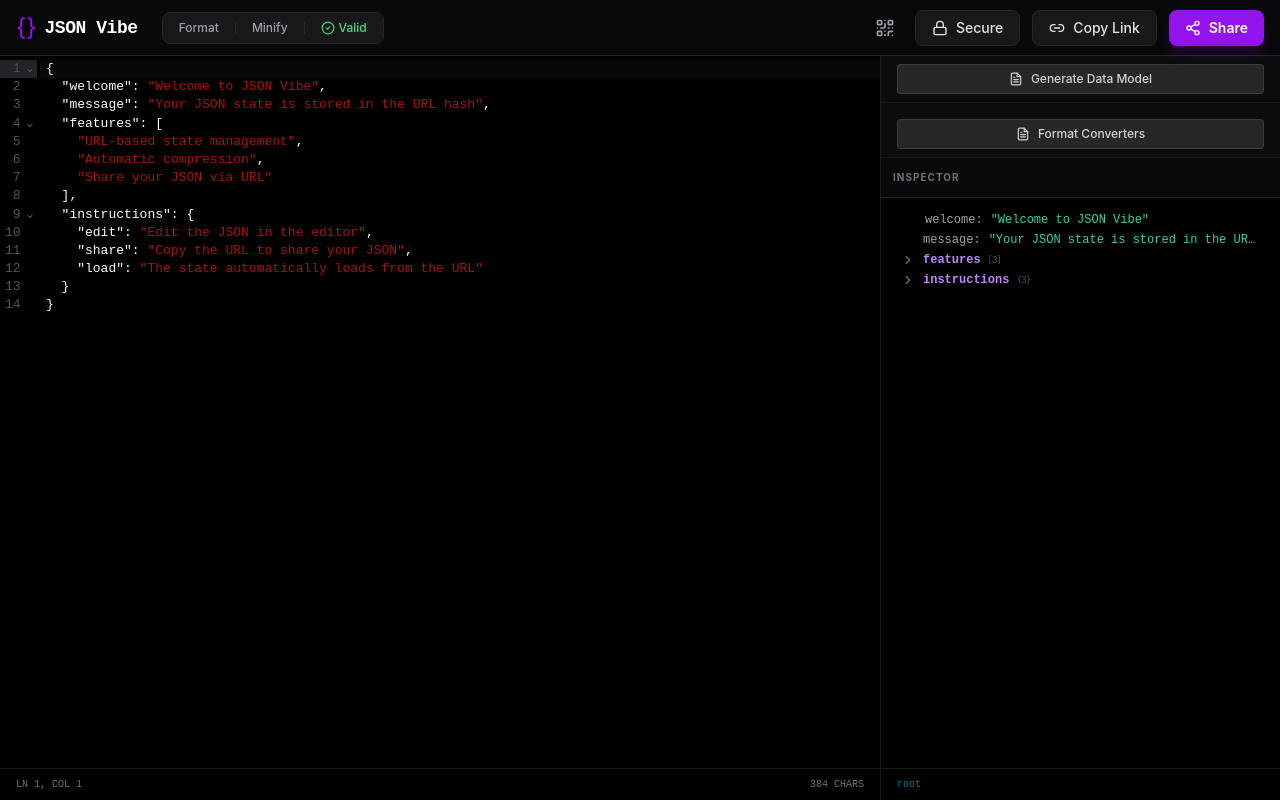
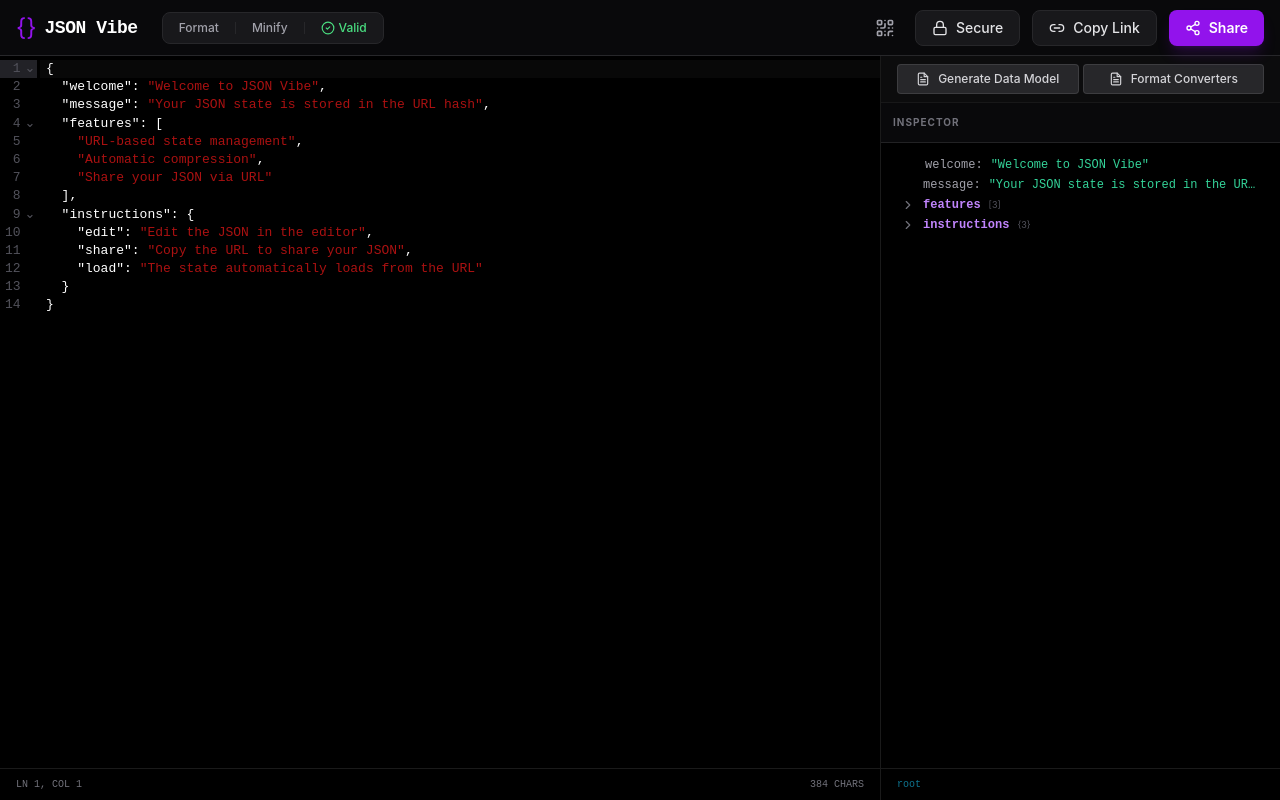
Before and after one commit to KanchanaSW/json-vibe, a Next.js app: page / in a window 1280 px wide. Built offline with nearby package versions, Linux system fonts and the light colour scheme.

Commit message:
Refine JsonTreeViewer button layout for improved UI consistency
Adjust the spacing between buttons in the JsonTreeViewer component to enhance visual alignment and user experience. This update aims to create a more cohesive interface while maintaining existing functionality.

```diff
--- a/components/JsonTreeViewer.tsx
+++ b/components/JsonTreeViewer.tsx
@@ -85,7 +85,7 @@ export default function JsonTreeViewer({
 
   return (
     <div className="flex flex-col h-full bg-black overflow-hidden">
-      <div className="flex items-center gap-2 px-4 py-2 bg-zinc-900/50 border-b border-white/5 shrink-0">
+      <div className="flex items-center gap-1 px-4 py-2 bg-zinc-900/50 border-b border-white/5 shrink-0">
         <button
           onClick={onGenerateModel}
           className="flex w-full justify-center items-center gap-2 px-3 py-1.5 text-xs font-medium text-zinc-300 bg-zinc-800 hover:bg-zinc-700 hover:text-white rounded border border-white/10 transition-colors"
@@ -109,11 +109,10 @@ export default function JsonTreeViewer({
           </svg>
           Generate Data Model
         </button>
-      </div>
-      <div className="flex items-center gap-2 px-4 py-2 bg-zinc-900/50 border-b border-white/5 shrink-0">
+
         <button
           onClick={onFormatConvert}
-          className="flex w-full justify-center items-center gap-2 px-3 py-1.5 text-xs font-medium text-zinc-300 bg-zinc-800 hover:bg-zinc-700 hover:text-white rounded border border-white/10 transition-colors mt-2"
+          className="flex w-full justify-center items-center gap-2 px-3 py-1.5 text-xs font-medium text-zinc-300 bg-zinc-800 hover:bg-zinc-700 hover:text-white rounded border border-white/10 transition-colors"
         >
           <svg
             xmlns="http://www.w3.org/2000/svg"
```
